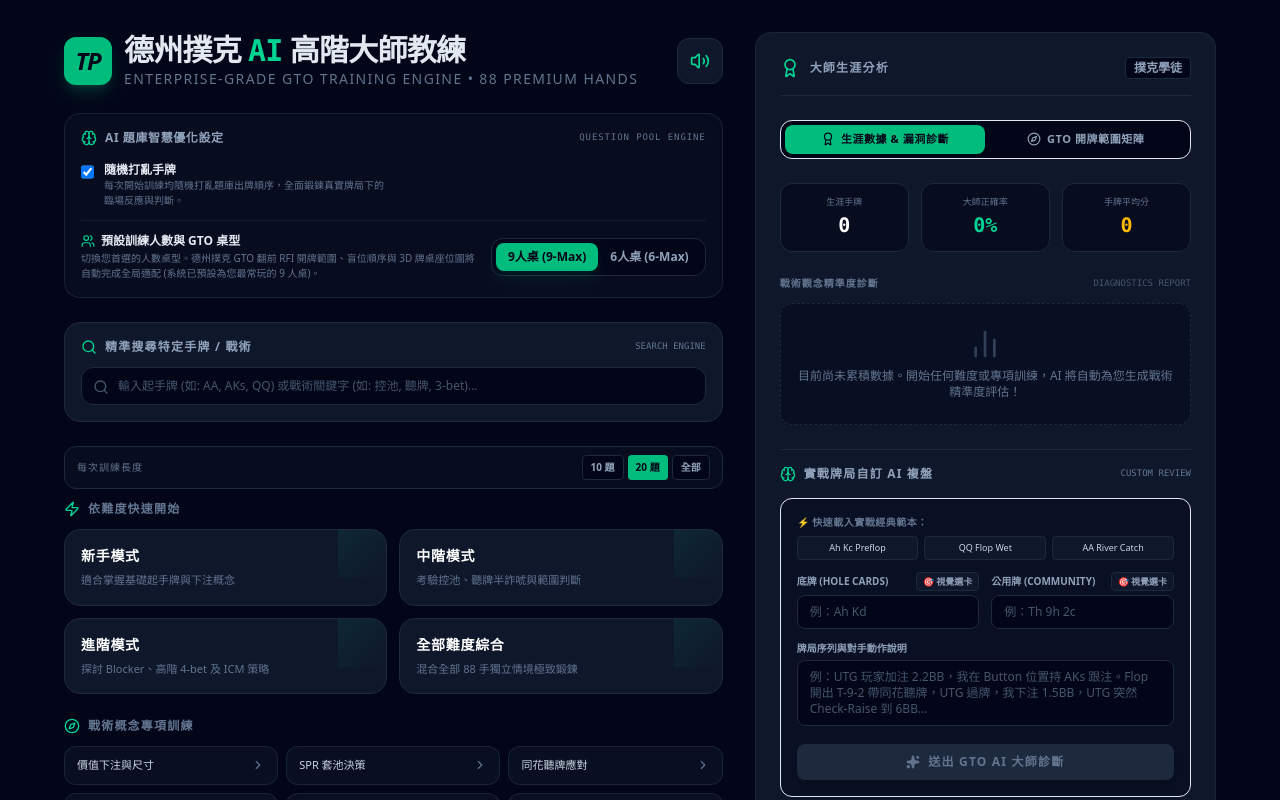
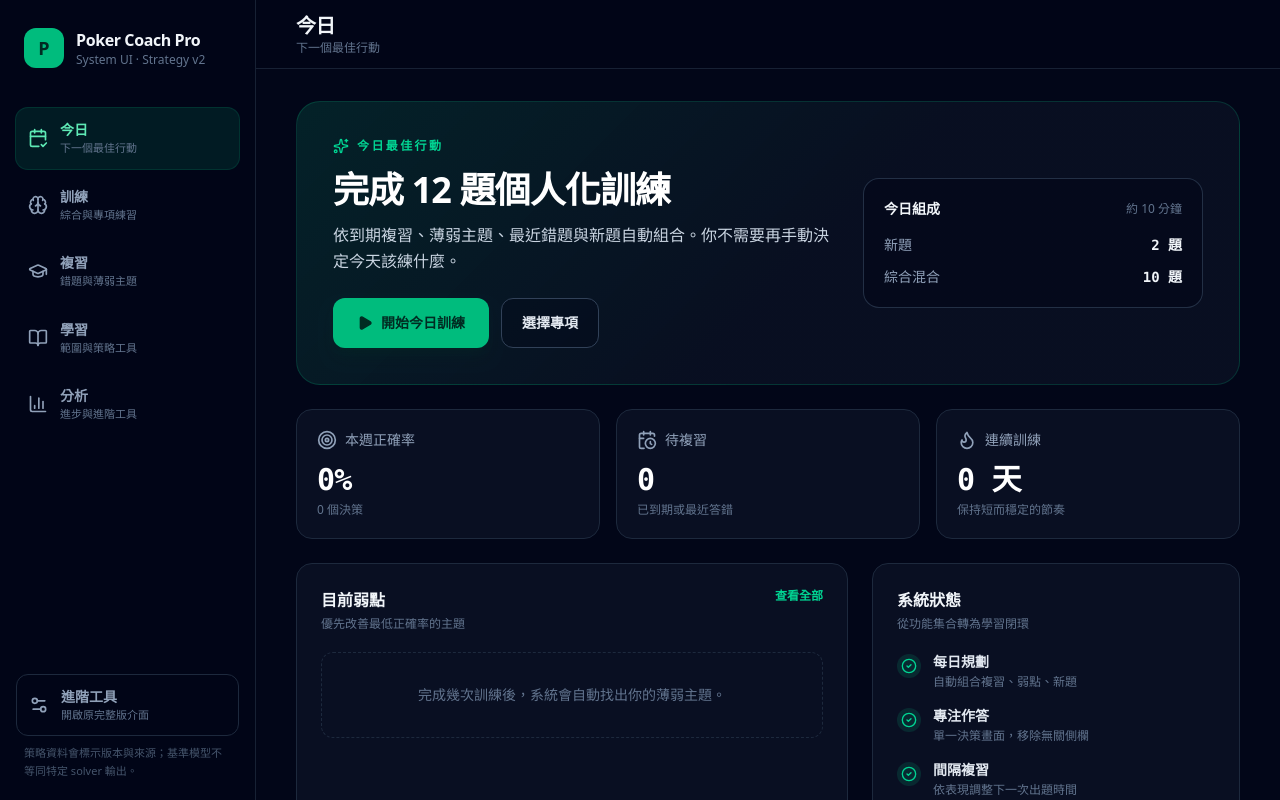
Before and after one commit to linwuyen/poker-coach-pro, a React (Vite) app: page / in a window 1280 px wide. Shown: the top 800 px of the page. Built offline with nearby package versions, Linux system fonts and the light colour scheme.

Commit message:
feat: switch application entry to systematic UI

```diff
--- a/src/main.tsx
+++ b/src/main.tsx
@@ -1,16 +1,16 @@
-import {StrictMode, Suspense} from 'react';
-import {createRoot} from 'react-dom/client';
-import App from './App.tsx';
+import { StrictMode, Suspense } from 'react';
+import { createRoot } from 'react-dom/client';
+import AppV2 from './app/AppV2';
 import './index.css';
 
 createRoot(document.getElementById('root')!).render(
   <StrictMode>
-    <Suspense fallback={<div className="min-h-screen bg-slate-950 text-slate-400 grid place-items-center">載入 Poker Coach Pro…</div>}>
-      <App />
+    <Suspense fallback={<div className="grid min-h-screen place-items-center bg-slate-950 text-slate-400">載入 Poker Coach Pro…</div>}>
+      <AppV2 />
     </Suspense>
   </StrictMode>,
 );
 
 if ('serviceWorker' in navigator && import.meta.env.PROD) {
-  window.addEventListener('load', () => navigator.serviceWorker.register('/sw.js').catch(console.error));
+  window.addEventListener('load', () => navigator.serviceWorker.register(`${import.meta.env.BASE_URL}sw.js`).catch(console.error));
 }
```
